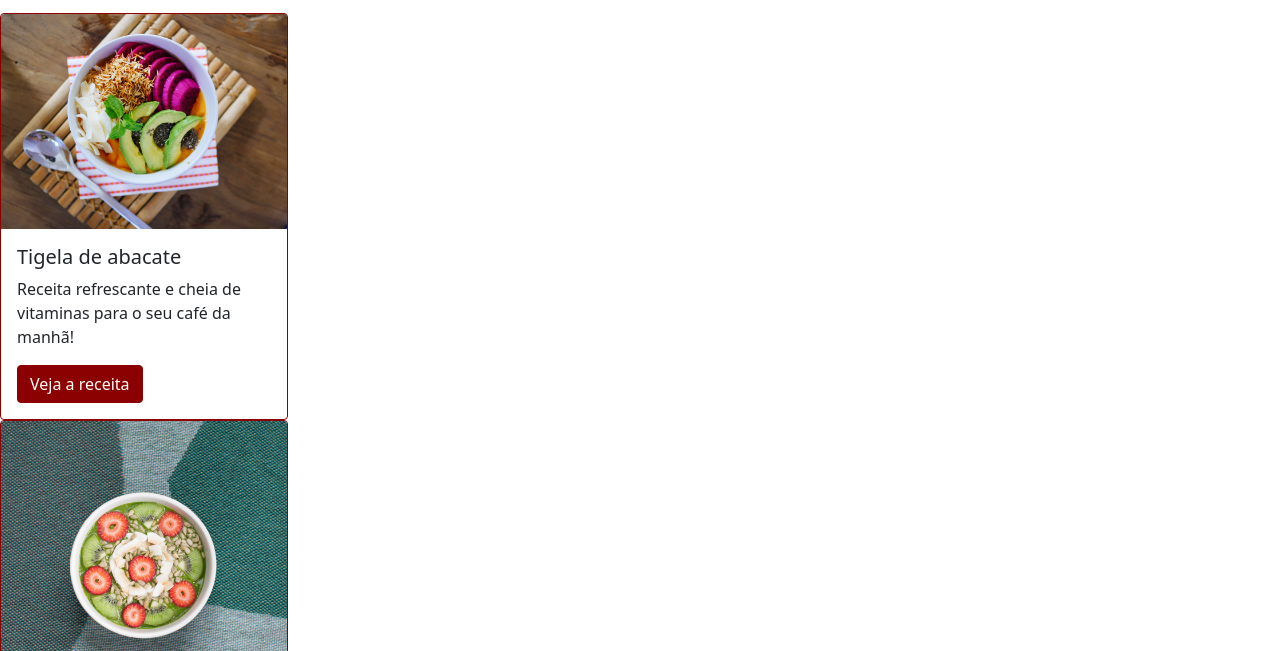
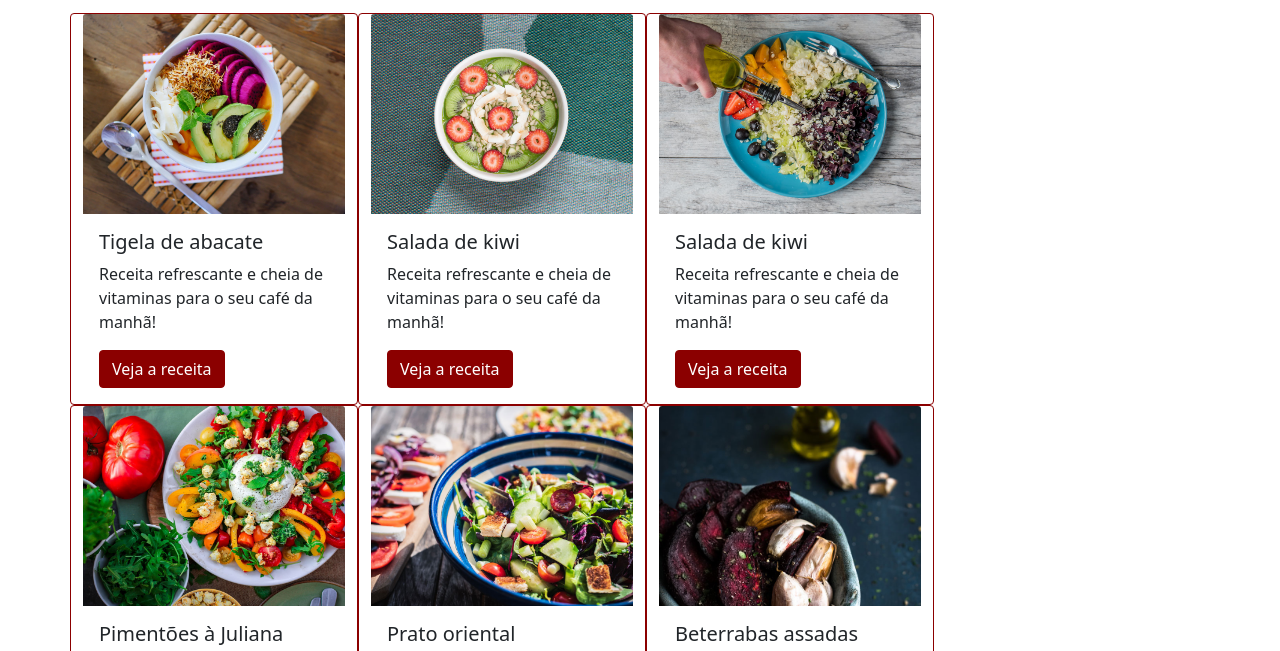
Before and after one commit to MarcusUrani/projetoBootstrap, a plain HTML site: page index.html in a window 1280 px wide. Shown: the part 635-1286 px from the top of the page. Drawn offline with nearby package versions, Linux system fonts and the light colour scheme.

```diff
--- a/index.html
+++ b/index.html
@@ -67,33 +67,34 @@
       <h1 class = "text-center fonte-titulo cor-titulo pt-5">Receitas para economizar e ganhar saúde</h1>
       <p class = "text-center text-secondary pb-5">Nossas receitas ajudam você a aproveitar melhor os alimentos, economizar, ganhar tempo e praticidade</p>
     </section>
-    <section id = "receitas">
-      <article class="card borda-cor-receita" style="width: 18rem;">
-        <img src="src/img/receita-abacate.jpg" class="card-img-top" alt="tigela com salada de abacate, vista superior">
+    <section class = "container" id = "receitas">
+      <div class="row">
+        <article class="card borda-cor-receita card-largura">
+          <img src="src/img/receita-abacate.jpg" class="card-img-top imagem-tamanho" alt="tigela com salada de abacate, vista superior">
           <div class="card-body">
             <h5 class="card-title">Tigela de abacate</h5>
             <p class="card-text">Receita refrescante e cheia de vitaminas para o seu café da manhã!</p>
             <a href="#" class="btn btn-danger botao-cor-receita">Veja a receita</a>
           </div>
         </article>
-      <article class="card borda-cor-receita" style="width: 18rem;">
-        <img src="src/img/receita-kiwi.jpg" class="card-img-top" alt="tigela de mingau com kiwi, vista superior">
+        <article class="card borda-cor-receita card-largura">
+          <img src="src/img/receita-kiwi.jpg" class="card-img-top imagem-tamanho" alt="tigela de mingau com kiwi, vista superior">
           <div class="card-body">
             <h5 class="card-title">Salada de kiwi</h5>
             <p class="card-text">Receita refrescante e cheia de vitaminas para o seu café da manhã!</p>
             <a href="#" class="btn btn-danger botao-cor-receita">Veja a receita</a>
           </div>
         </article>
-      <article class="card borda-cor-receita" style="width: 18rem;">
-        <img src="src/img/receita-mix.jpg" class="card-img-top" alt="prato com mix de vegetais e mão de pessoa adicionando azeite, vista superior">
+        <article class="card borda-cor-receita card-largura">
+          <img src="src/img/receita-mix.jpg" class="card-img-top imagem-tamanho" alt="prato com mix de vegetais e mão de pessoa adicionando azeite, vista superior">
           <div class="card-body">
             <h5 class="card-title">Salada de kiwi</h5>
             <p class="card-text">Receita refrescante e cheia de vitaminas para o seu café da manhã!</p>
             <a href="#" class="btn btn-danger botao-cor-receita">Veja a receita</a>
           </div>
         </article>
-      <article class="card borda-cor-receita" style="width: 18rem;">
-        <img src="src/img/receita-pimentoes.jpg" class="card-img-top"
+        <article class="card borda-cor-receita card-largura">
+          <img src="src/img/receita-pimentoes.jpg" class="card-img-top imagem-tamanho"
             alt="prato de salada de pimentões com alguns ingredientes ao lado, vista superior">
           <div class="card-body">
             <h5 class="card-title">Pimentões à Juliana</h5>
@@ -101,8 +102,8 @@
             <a href="#" class="btn btn-danger botao-cor-receita">Veja a receita</a>
           </div>
         </article>
-      <article class="card borda-cor-receita" style="width: 18rem;">
-        <img src="src/img/receita-oriental.jpg" class="card-img-top"
+        <article class="card borda-cor-receita card-largura">
+          <img src="src/img/receita-oriental.jpg" class="card-img-top imagem-tamanho"
             alt="tigela com salada de vegetais estilo oriental, vista de cima">
           <div class="card-body">
             <h5 class="card-title">Prato oriental</h5>
@@ -110,8 +111,8 @@
             <a href="#" class="btn btn-danger botao-cor-receita">Veja a receita</a>
           </div>
         </article>
-      <article class="card borda-cor-receita" style="width: 18rem;">
-        <img src="src/img/receita-beterrabas.jpg" class="card-img-top"
+        <article class="card borda-cor-receita card-largura">
+          <img src="src/img/receita-beterrabas.jpg" class="card-img-top imagem-tamanho"
             alt="tigela com beterrabas e dentes de alho assados em primeiro plano, com ingredientes ao fundo">
           <div class="card-body">
             <h5 class="card-title">Beterrabas assadas</h5>
@@ -119,6 +120,7 @@
             <a href="#" class="btn btn-danger botao-cor-receita">Veja a receita</a>
           </div>
         </article>
+      </div>
     </section>
   </main>
   <p>contato:<a href="mailto:email@frutafruto.com.br">email@frutafruto.com.br</a></p>
--- a/src/style.css
+++ b/src/style.css
@@ -12,6 +12,15 @@
     color: darkred;
 }
 
+.card-largura {
+    width: 18rem;
+}
+
+.imagem-tamanho {
+    object-fit: cover;
+    height: 200px;
+}
+
 .botao-cor-receita {
     background-color: darkred;
     border-color: darkred;
@@ -20,3 +29,8 @@
 .borda-cor-receita{
     border-color: darkred;
 }
+
+/* .row>* {
+    padding-left: 0;
+    padding-right: 0;
+} */
```
Lines whose indentation alone changed are shown as unchanged.
